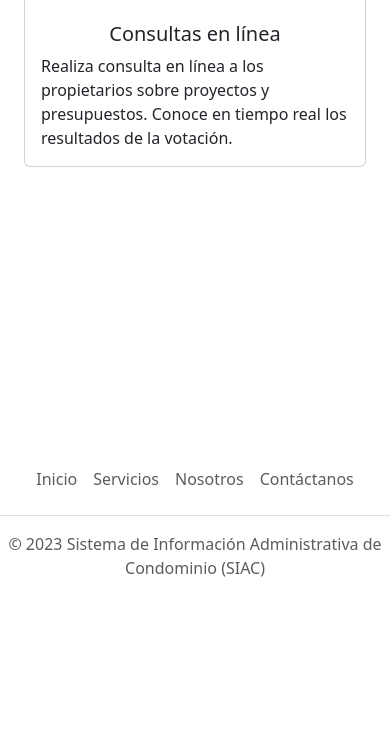
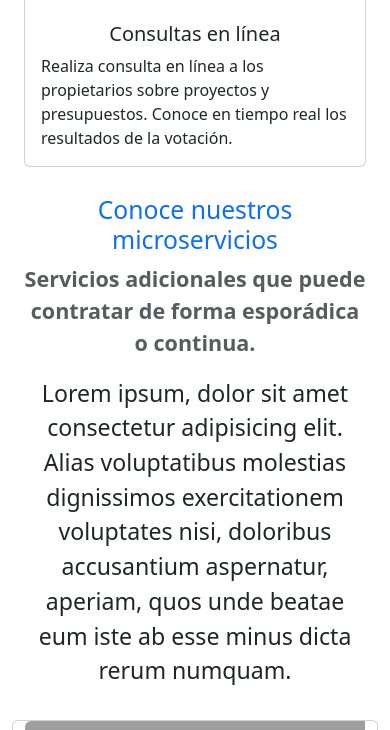
Before and after one commit to lixyleon/condominio_comarca, a PHP site: page / in a window 390 px wide. Shown: the part 1839-2569 px from the top of the page. Before the commit the page ends 2416 px from the top, so only its background shows below. Run offline with PHP 8.4, Linux system fonts and the light colour scheme; grey boxes are pictures that could not be loaded.

Commit message:
create service section Describe the additional services that customers will be able to hire. The section is linked to the corresponding navbar item.

```diff
--- a/index.php
+++ b/index.php
@@ -99,10 +99,72 @@ include('template/navbar.php')
     </div>
 </div>
 <div class="container-fluid" id="section-demo">
+</div>
+<!-- efecto hover para card de boostrap section services -->
+<style>
+    .services:hover{
+        transform: scale(1.1);
+        background: linear-gradient(#a3b2c6,#7cb4fc);
+    }
+    .services{
+        transition: transform .5s;
+    }
+</style>
 
-</div>
-<div class="container-fluid" id="section-servicios">
+<div class="container-fluid mt-3" id="section-services">
+    <div class="container">
+        <h2 class="text-center text-primary">Conoce nuestros microservicios</h2>
+        <p class="text-center fw-bold fs-4 text-body-secondary"> Servicios adicionales que puede contratar de forma esporádica o continua. </p>
 
+        <p class="text-center fs-3">Lorem ipsum, dolor sit amet consectetur adipisicing elit. Alias voluptatibus molestias dignissimos exercitationem voluptates nisi, doloribus accusantium aspernatur, aperiam, quos unde beatae eum iste ab esse minus dicta rerum numquam.</p>
+
+        <div class="row">
+            <div class="card mb-3 mt-3 services">
+                <div class="row g-0 align-items-center">
+                    <div class="col-md-4">
+                        <img src="images/factura-linea-pago-facturas-casa-procesamiento-3d.jpg" class="img-fluid rounded-start" class="card-img-top" alt="...">
+                    </div>
+                    <div class="col-md-8">
+                        <div class="card-body">
+                            <h5 class="card-title fs-3">Gestión de Cobranzas</h5>
+                            <p class="card-text fs-4">Realizamos la gestión de cobranzas, con reportes actualizados según sus necesidades.</p>
+                        </div>
+                    </div>
+                </div>
+            </div>
+        </div>
+        <div class="row ">
+            <div class="card mb-3 mt-3 services">
+                <div class="row g-0 align-items-center">
+                    <div class="col-md-8 ">
+                        <div class="card-body ">
+                            <h5 class="card-title fs-3">Informe de gestión</h5>
+                            <p class="card-text fs-4">Elaboraremos el informe de gestión con los datos de los ingresos y gastos cargados en el sistema, para el período y con la frecuencia que requiera. </p>
+                        </div>
+                    </div>
+                    <div class="col-md-4">
+                        <img src="images/primer-plano-manos-boligrafo.jpg" class="img-fluid rounded-start" class="card-img-top" alt="...">
+                    </div>
+                </div>
+            </div>
+        </div>
+        <div class="row">
+            <div class="card mb-3 mt-3 services">
+                <div class="row g-0 align-items-center">
+                    <div class="col-md-4">
+                        <img src="images/primer-plano-manos-contador-contando-calculadora.jpg" class="card-img-top" alt="...">
+                    </div>
+                    <div class="col-md-8">
+                        <div class="card-body">
+                            <h5 class="card-title fs-3">Conciliación de pagos</h5>
+                            <p class="card-text fs-4">Realizamos la conciliación de pagos registrados en el sistema por los propietarios, los pagos registrados por los administradores del condominio y el estado de cuenta bancaria del condominio.</p>
+
+                        </div>
+                    </div>
+                </div>
+            </div>
+        </div>
+    </div>
 </div>
 <div class="container-fluid" id="section-nosotros">
 
@@ -119,7 +181,11 @@ include('template/navbar.php')
 
 
 
+<!-- <a href="https://www.freepik.es/foto-gratis/factura-linea-pago-facturas-casa-procesamiento-3d_35037982.htm#query=cobranza&position=3&from_view=search&track=sph&uuid=ebc9f485-0620-4fea-9ea2-007112e65461">Imagen de upklyak</a> en Freepik
 
+<a href="https://www.freepik.es/foto-gratis/primer-plano-manos-contador-contando-calculadora_1121888.htm#query=cobranza&position=9&from_view=search&track=sph&uuid=ff0f9673-6e4d-43ea-8245-5846eb8b3c01">Imagen de katemangostar</a> en Freepik
+
+<a href="https://www.freepik.es/foto-gratis/primer-plano-manos-boligrafo_863269.htm#query=reporte&position=18&from_view=search&track=sph&uuid=272ab67e-949f-4cec-8c78-3e3884ec3735">Imagen de pressfoto</a> en Freepik-->
 
 
 
--- a/template/navbar.php
+++ b/template/navbar.php
@@ -23,7 +23,7 @@
             <a class="nav-link active text-light fs-5" aria-current="page" href="index.php">Inicio</a>
           </li>
           <li class="nav-item ">
-            <a class="nav-link active text-light fs-5" href="#">Servicios</a>
+            <a class="nav-link active text-light fs-5" href="#section-demo">Servicios</a>
           </li>
           <li class="nav-item">
             <a class="nav-link active text-light fs-5" href="#">Nosotros</a>
```
Also changed, not shown: images/primer-plano-manos-boligrafo.jpg (added), 2 other files.
